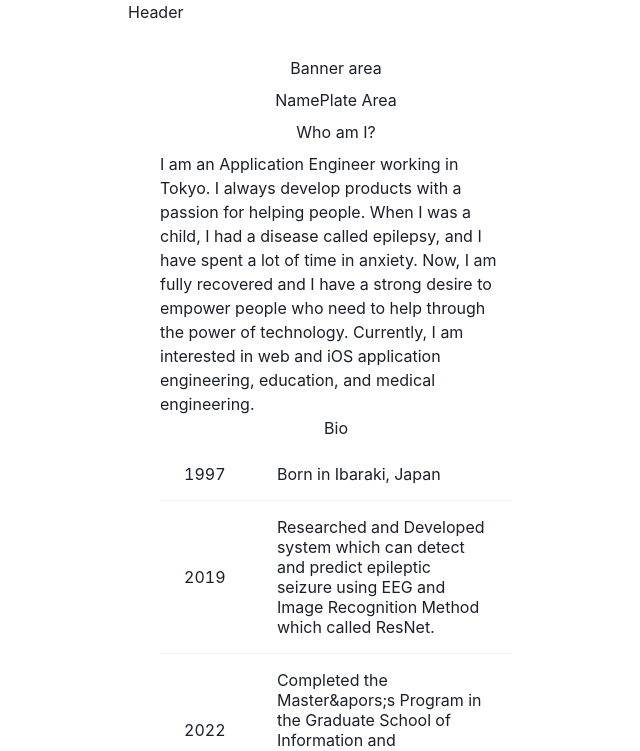
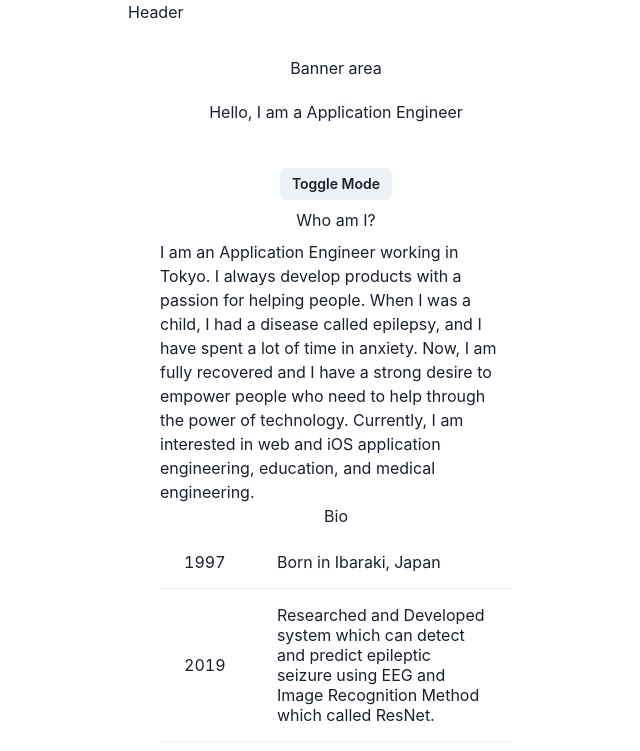
Before and after one commit to walnut-pro/portfolio-website, a Next.js app: page / in a window 1280 px wide. Shown: the top 751 px of the page, without its empty margins (304-944 px from the left). Built offline with nearby package versions, Linux system fonts and the light colour scheme.

Commit message:
create dark mode with toggle button

```diff
--- a/src/components/template/IntroduceTemplate.tsx
+++ b/src/components/template/IntroduceTemplate.tsx
@@ -1,10 +1,19 @@
-import { Box, Text, VStack } from '@chakra-ui/react';
+import { Box, Button, Text, useColorMode, useColorModeValue, VStack } from '@chakra-ui/react';
 
 const IntroduceTemplate = () => {
+  const { toggleColorMode } = useColorMode();
+
+  const bg = useColorModeValue('whiteAlpha.500', 'whiteAlpha.200');
+  // const color = useColorModeValue('white', 'gray.800');
   return (
     <VStack>
       <Box>Banner area</Box>
-      <Box>NamePlate Area</Box>
+      <Box borderRadius={'lg'} bg={bg} p={3} mb={6} textAlign={'center'}>
+        Hello, I am a Application Engineer
+      </Box>
+      <Button size='sm' onClick={toggleColorMode}>
+        Toggle Mode
+      </Button>
       <Box>
         <Text>Who am I?</Text>
       </Box>
```
